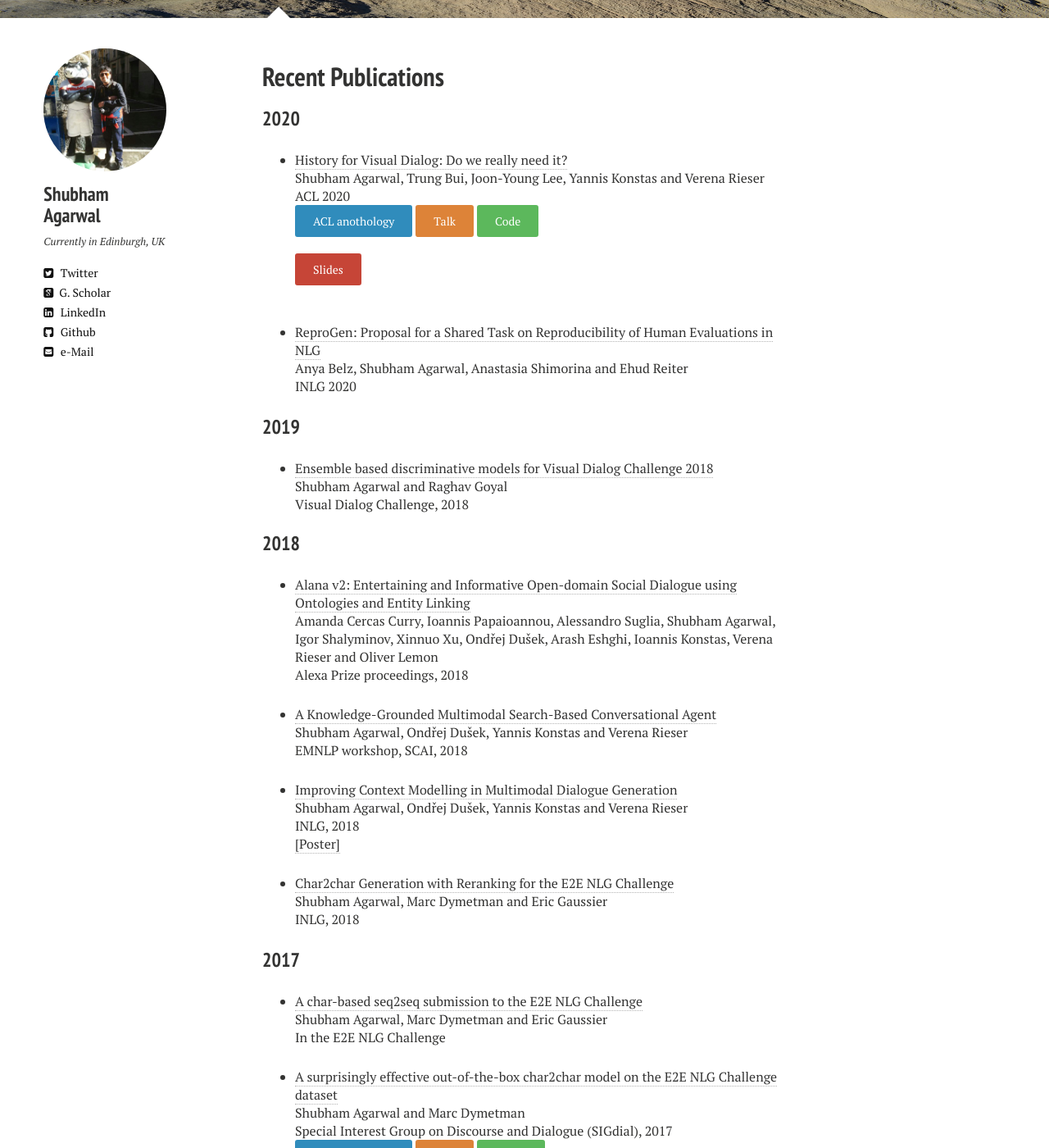
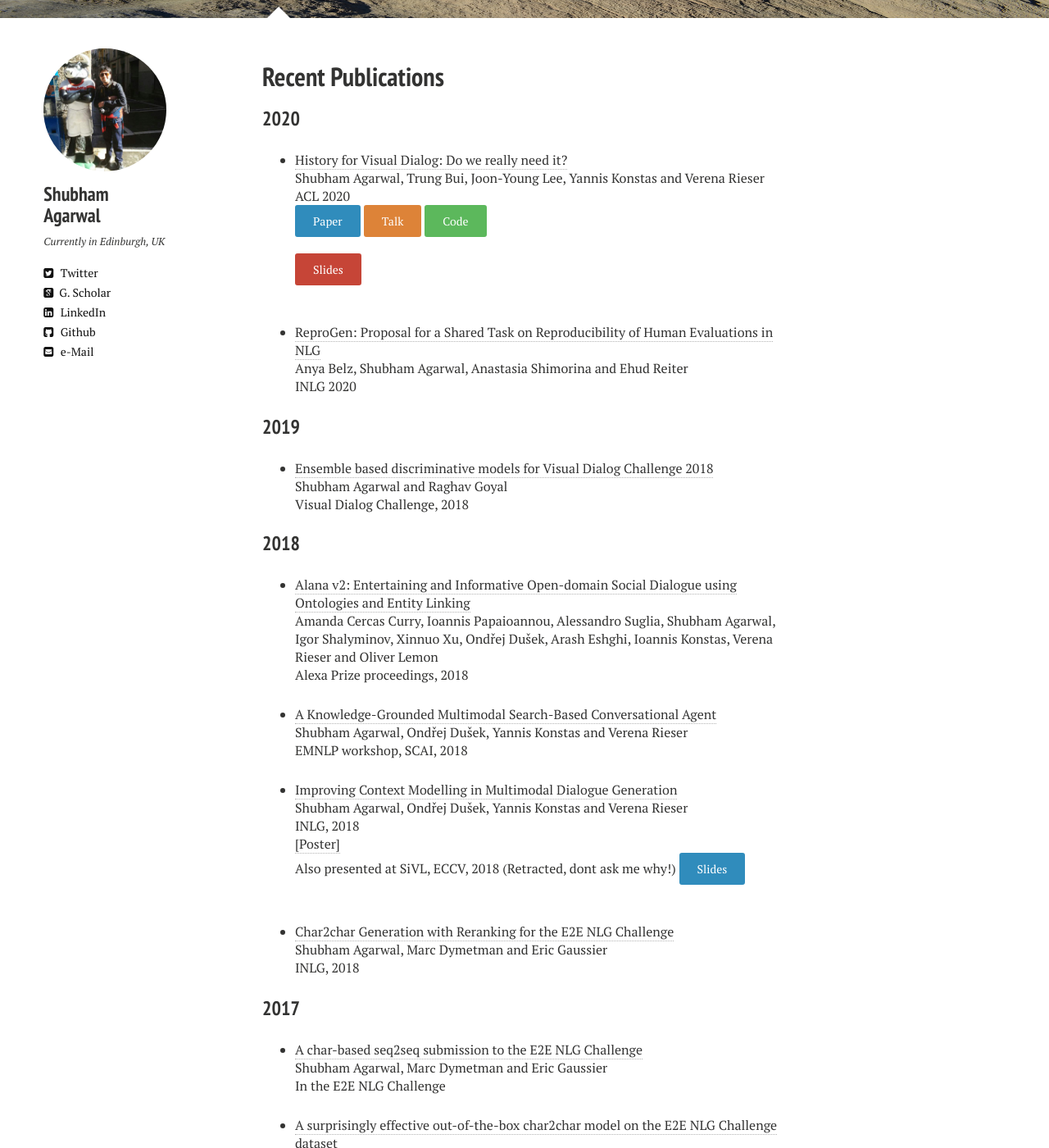
Before and after one commit to shubhamagarwal92/shubhamagarwal92.github.io, a Jekyll site: the page built from publications.md, in a window 1280 px wide and 1400 px high, scrolled down 302 px. Shown: the whole window at 82% size. Built offline with Jekyll 4.4.1, drawn with Linux system fonts in a browser that asks for light colours; nearby versions of some CDN libraries.

Commit message:
Update publications.md

```diff
--- a/publications.md
+++ b/publications.md
@@ -17,7 +17,7 @@ title: Recent Publications
 Shubham Agarwal, Trung Bui, Joon-Young Lee, Yannis Konstas and Verena Rieser <br />
 ACL 2020
 <br />
-[<button type="button" class="btn btn-info">ACL anothology</button>](https://www.aclweb.org/anthology/2020.acl-main.728.pdf)
+[<button type="button" class="btn btn-info">Paper</button>](https://www.aclweb.org/anthology/2020.acl-main.728.pdf)
 [<button type="button" class="btn btn-warning">Talk</button>](https://slideslive.com/38928892/history-for-visual-dialog-do-we-really-need-it)
 [<button type="button" class="btn btn-success">Code</button>](https://github.com/shubhamagarwal92/visdial_conv/)
 [<button type="button" class="btn btn-danger">Slides</button>](https://drive.google.com/file/d/1Oij4kfatY2gWg1sin4ykaSDsOZ_y7tAy/view?usp=sharing)
@@ -47,6 +47,9 @@ EMNLP workshop, SCAI, 2018
 Shubham Agarwal, Ondřej Dušek, Yannis Konstas and Verena Rieser <br />
 INLG, 2018 <br />
 <a href="https://github.com/shubhamagarwal92/shubhamagarwal92.github.io/blob/master/assets/papers/INLG-poster.pdf"  target="_blank">[Poster]</a>
+<br />
+Also presented at SiVL, ECCV, 2018 (Retracted, dont ask me why!)
+[<button type="button" class="btn btn-info">Slides</button>](https://drive.google.com/file/d/1E_OrBGmWD0MFF0WSoAev5rWgyzj3wWgh/view?usp=sharing)
 
 * [Char2char Generation with Reranking for the E2E NLG Challenge](https://arxiv.org/pdf/1811.05826.pdf) <br />
 Shubham Agarwal, Marc Dymetman and Eric Gaussier <br />
```
